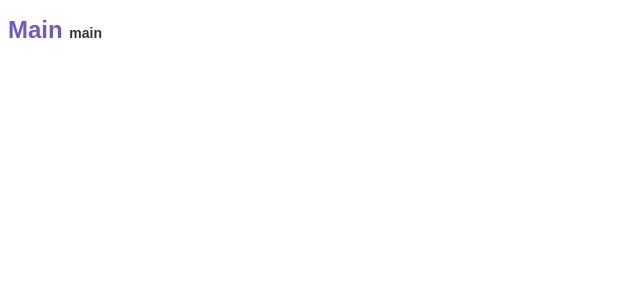
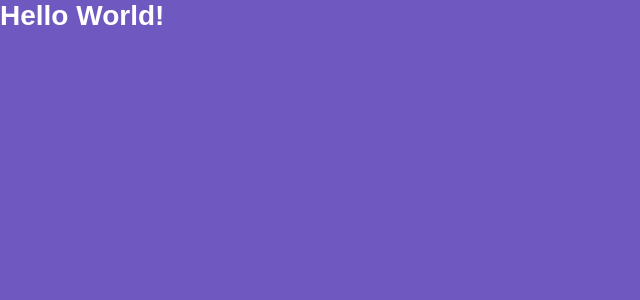
Before and after one commit to EnosDomingues/modulo05, a React (Create React App) app: page / in a window 1280 px wide. Shown: the top 300 px of the page, without its empty margins (0-640 px from the left). Built offline with nearby package versions, Linux system fonts and the light colour scheme.

Commit message:
Estilos globais

```diff
--- a/src/App.js
+++ b/src/App.js
@@ -1,9 +1,15 @@
 import React from 'react';
 
 import Routes from './routes';
+import GlobalStyle from './styles/global';
 
 function App() {
-  return <Routes />;
+  return (
+    <>
+      <Routes />
+      <GlobalStyle />
+    </>
+  );
 }
 
 export default App;
--- a/src/pages/Main/index.js
+++ b/src/pages/Main/index.js
@@ -3,9 +3,5 @@
 import { Title } from './styles';
 
 export default function Main() {
-  return (
-    <Title>
-      Main <small>main</small>
-    </Title>
-  );
+  return <Title>Hello World!</Title>;
 }
--- a/src/pages/Main/styles.js
+++ b/src/pages/Main/styles.js
@@ -1,12 +1,5 @@
 import styled from 'styled-components';
 
 export const Title = styled.h1`
-  font-size: 24px;
-  color: ${props => (props.error ? 'red' : '#7159c1')};
-  font-family: Arial, Helvetica, sans-serif;
-
-  small {
-    font-size: 14px;
-    color: #333;
-  }
+  color: #fff;
 `;
--- /dev/null
+++ b/src/styles/global.js
@@ -0,0 +1,30 @@
+import { createGlobalStyle } from 'styled-components';
+
+export default createGlobalStyle`
+  * {
+    margin: 0;
+    padding: 0;
+    outline: 0;
+    box-sizing: border-box;
+  }
+
+  html, body, #root {
+    min-height: 100%;
+  }
+
+  body {
+    background: #7058c1;
+    -webkit-font-smoothing: antialiased !important;
+  }
+
+  body, input, button {
+    color: #222;
+    font-size: 14px;
+    font-family: Arial, Helvetica, sans-serif;
+  }
+
+  button {
+    cursor: pointer;
+  }
+
+`;
```
